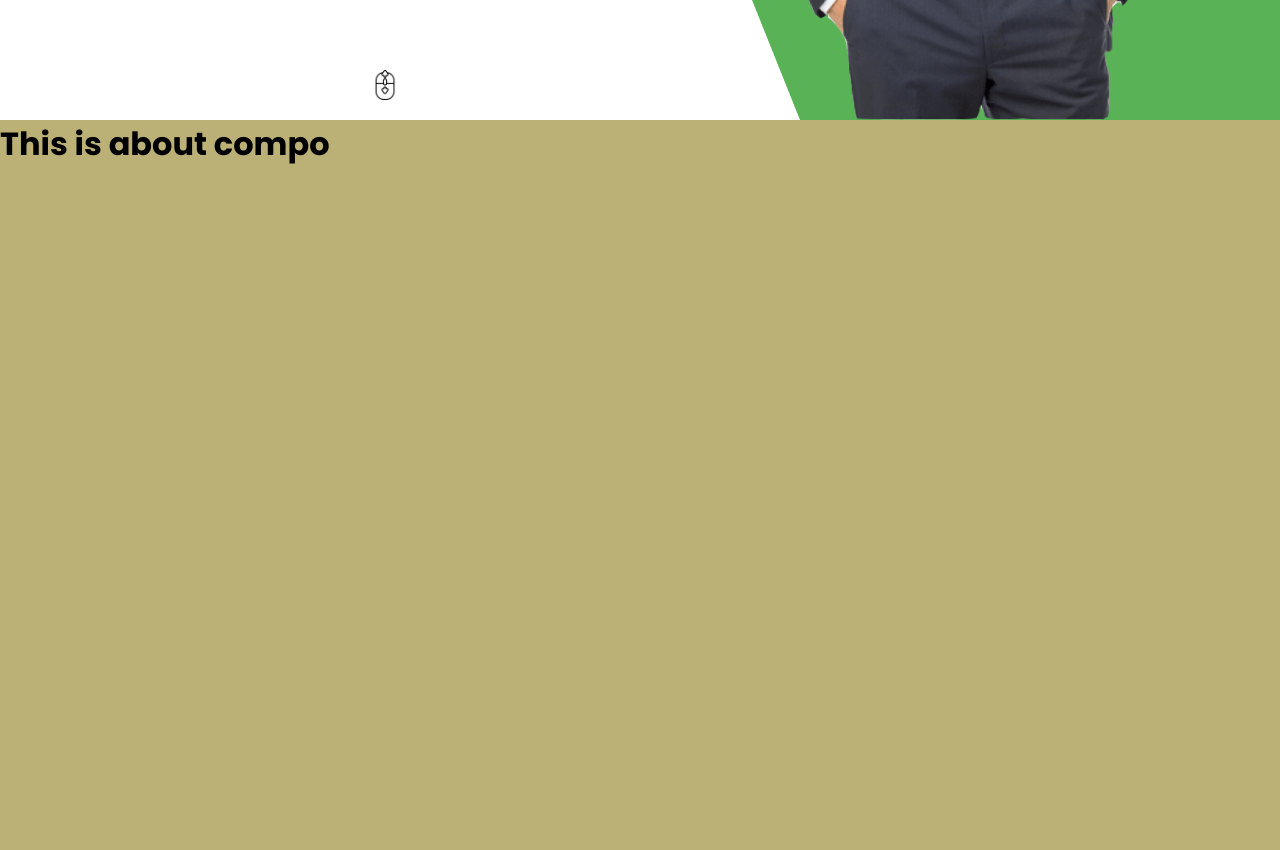
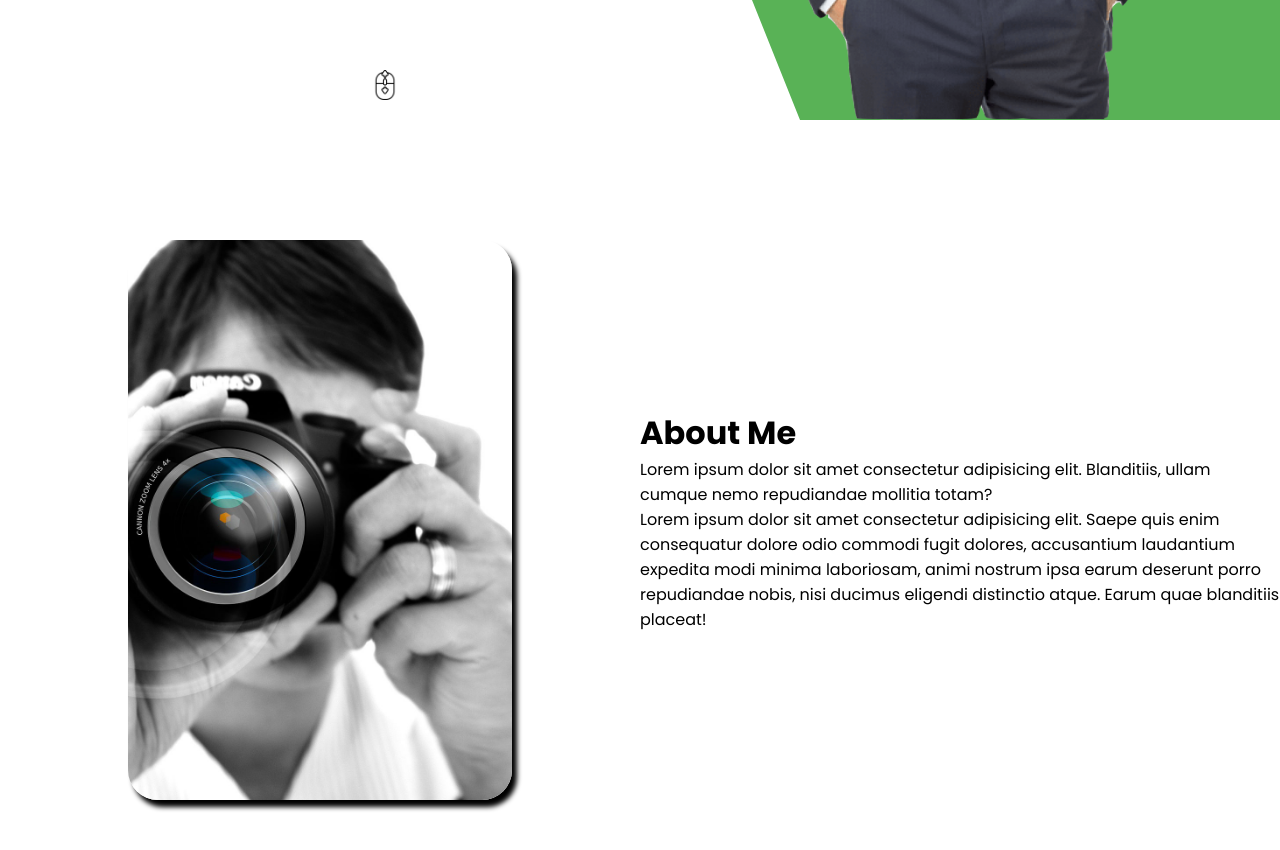
Before and after one commit to brtauhid/react-portfolio-app-vcss, a React (Create React App) app: page / in a window 1280 px wide. Shown: the part 680-1530 px from the top of the page. Built offline with nearby package versions, Linux system fonts and the light colour scheme.

Commit message:
coding about section

```diff
--- a/src/components/About/About.css
+++ b/src/components/About/About.css
@@ -1,4 +1,30 @@
 .a{
     height: 100vh;
-    background: rgb(187, 177, 119);
+    display: flex;
+    align-items: center;
 }
+
+.a-left {
+    flex:1;
+    display: flex;
+    align-items: center;
+    justify-content: center;
+    height: 100%;
+}
+.a-right {
+    flex:1;
+}
+
+.a-card {
+    width: 60%;
+    height: 70vh;
+    border-radius: 30px;
+}
+
+.a-img{
+   width: 100%;
+   height: 100%;
+   object-fit: cover;
+   border-radius: 30px;
+   box-shadow: 5px 7px 5px;
+}
--- a/src/components/About/About.jsx
+++ b/src/components/About/About.jsx
@@ -1,10 +1,22 @@
 import React from 'react';
+import aboutImg from '../../img/about-img.jpg'
 import './About.css';
 
 const About = () => {
     return (
         <div className='a'>
-            <h1>This is about compo</h1>
+            <div className="a-left">
+                <div className="a-card">
+                    <img className="a-img" src={aboutImg} alt="" />
+                </div>
+            </div>
+            <div className="a-right">
+                <h1 className="a-title">About Me</h1>
+
+                <p className="a-sub">Lorem ipsum dolor sit amet consectetur adipisicing elit. Blanditiis, ullam cumque nemo repudiandae mollitia totam?</p>
+
+                <p className="a-desc">Lorem ipsum dolor sit amet consectetur adipisicing elit. Saepe quis enim consequatur dolore odio commodi fugit dolores, accusantium laudantium expedita modi minima laboriosam, animi nostrum ipsa earum deserunt porro repudiandae nobis, nisi ducimus eligendi distinctio atque. Earum quae blanditiis placeat!</p>
+            </div>
         </div>
     );
 };
--- a/src/components/Intro/intro.css
+++ b/src/components/Intro/intro.css
@@ -89,5 +89,4 @@
     margin-left: 25%;
     position: absolute;
     bottom: 20px;
-
 }
```
Also changed, not shown: src/img/about-img.jpg (added).
